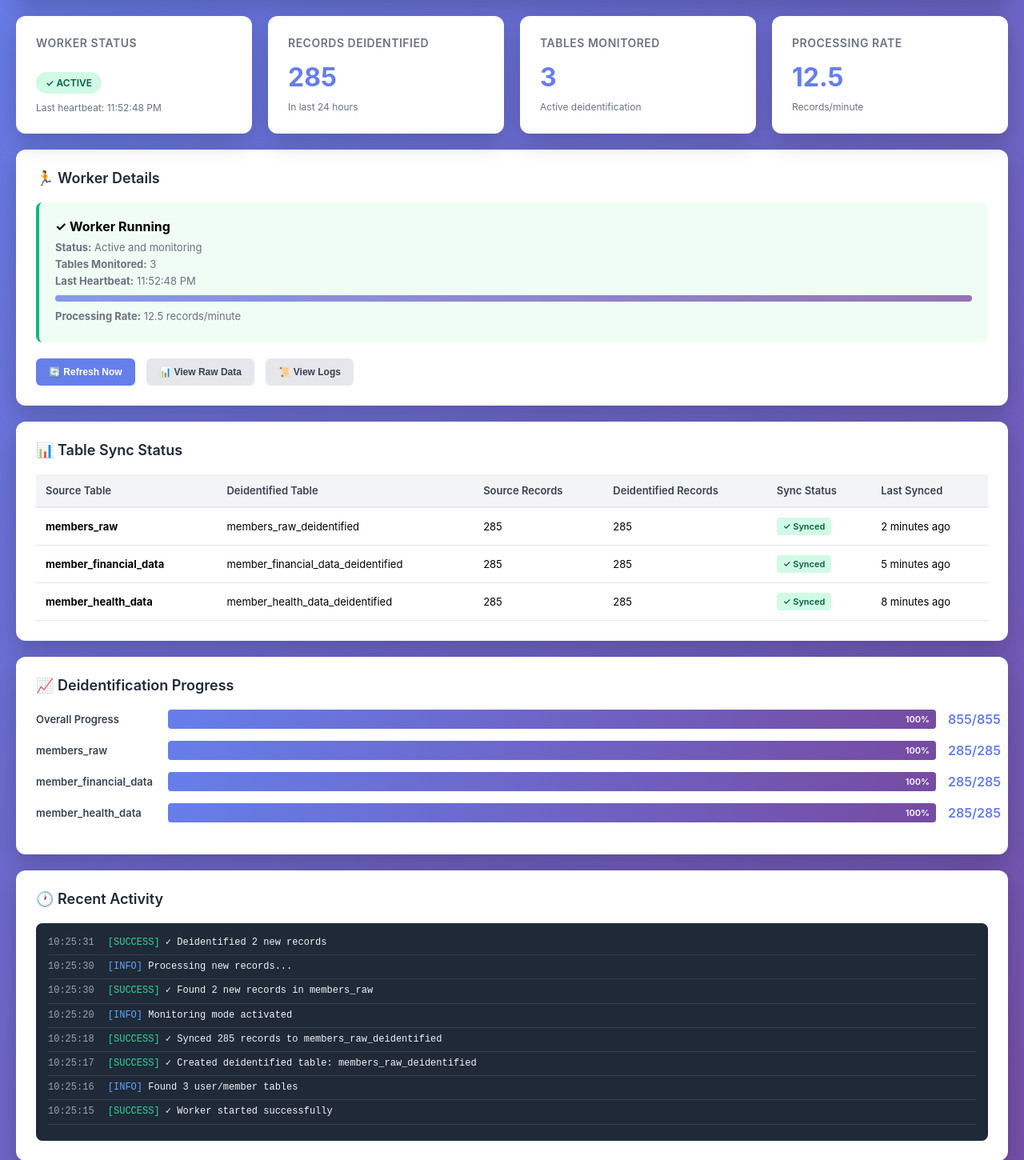
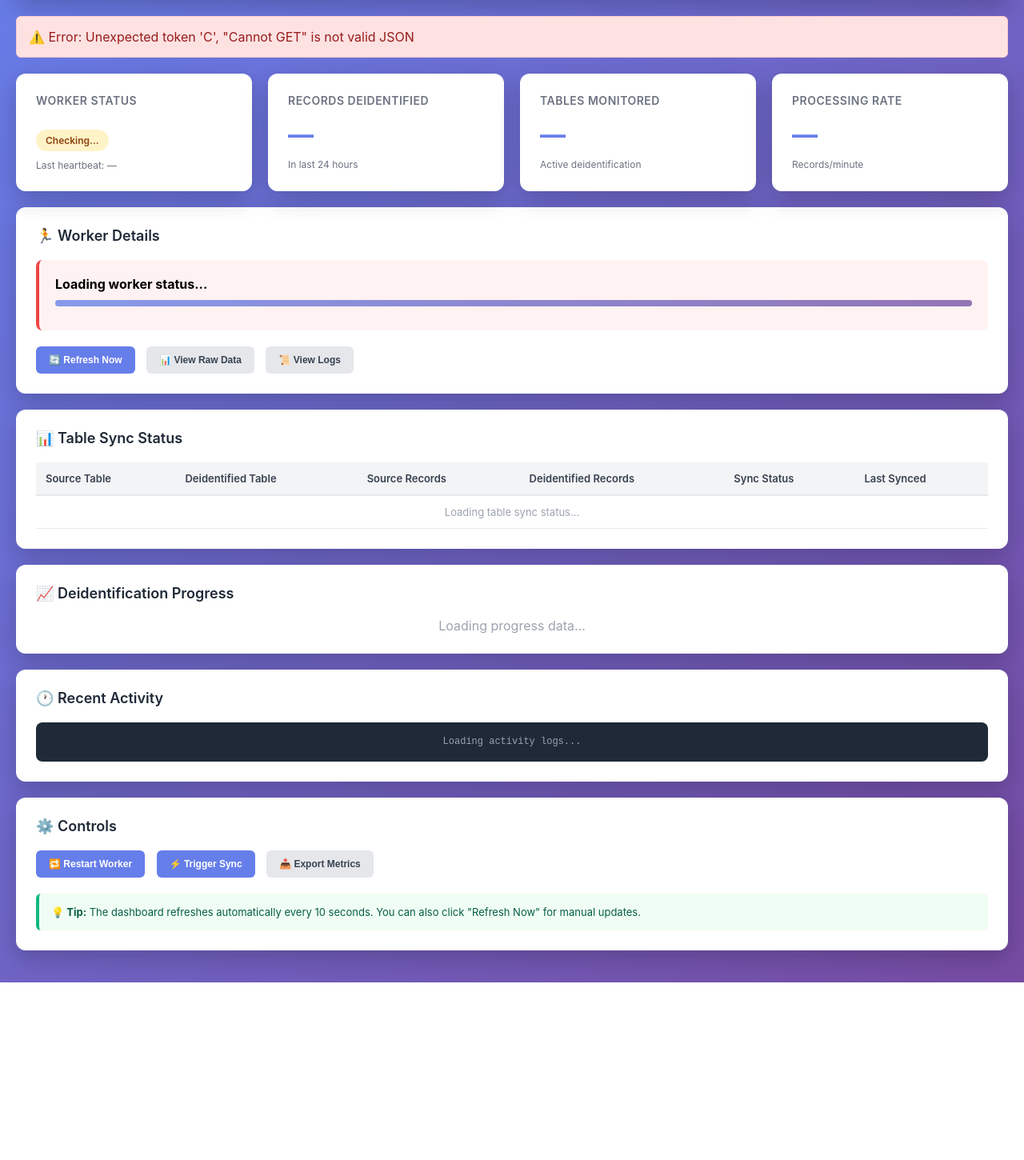
Before and after one commit to AOshogwe/Deidentification-App, a Flask app: template app/templates/worker_status.html in a window 1280 px wide. Shown: the part 146-1596 px from the top of the page at 80% size. After the commit the page ends 1374 px from the top, so only its background shows below. Run offline with Flask 3, Linux system fonts and the light colour scheme; the template is opened without the code that fills it, so the values that code supplies are empty.

Commit message:
Fix worker status API to show real database counts instead of mock data

```diff
--- a/app/templates/worker_status.html
+++ b/app/templates/worker_status.html
@@ -537,9 +537,13 @@
 
         async function updateStatus() {
             try {
-                // For now, use mock data
-                // In production, replace with: const data = await fetch(`${API_BASE}/worker/status`).then(r => r.json());
-                const data = mockData;
+                // Call real API endpoint
+                const response = await fetch('/api/worker/status');
+                const data = await response.json();
+
+                if (!response.ok || data.error) {
+                    throw new Error(data.error || 'Failed to fetch worker status');
+                }
 
                 updateMetrics(data);
                 updateWorkerDetails(data);
@@ -548,6 +552,17 @@
                 updateLogs(data);
             } catch (error) {
                 console.error('Failed to update status:', error);
+                showError(error.message);
+            }
+        }
+
+        function showError(msg) {
+            const metricsEl = document.querySelector('.grid');
+            if (metricsEl) {
+                const errorDiv = document.createElement('div');
+                errorDiv.style.cssText = 'grid-column: 1 / -1; background: #fee2e2; border: 1px solid #fecaca; color: #991b1b; padding: 15px; border-radius: 6px; margin-bottom: 20px;';
+                errorDiv.textContent = '⚠️ Error: ' + msg;
+                metricsEl.parentElement.insertBefore(errorDiv, metricsEl);
             }
         }
 
```
